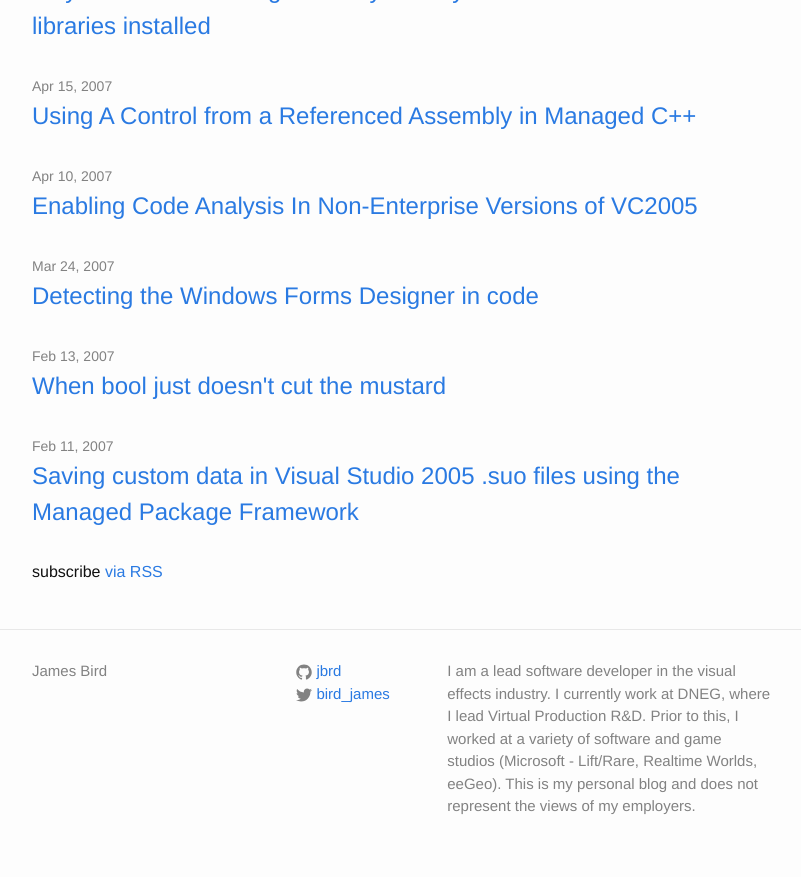
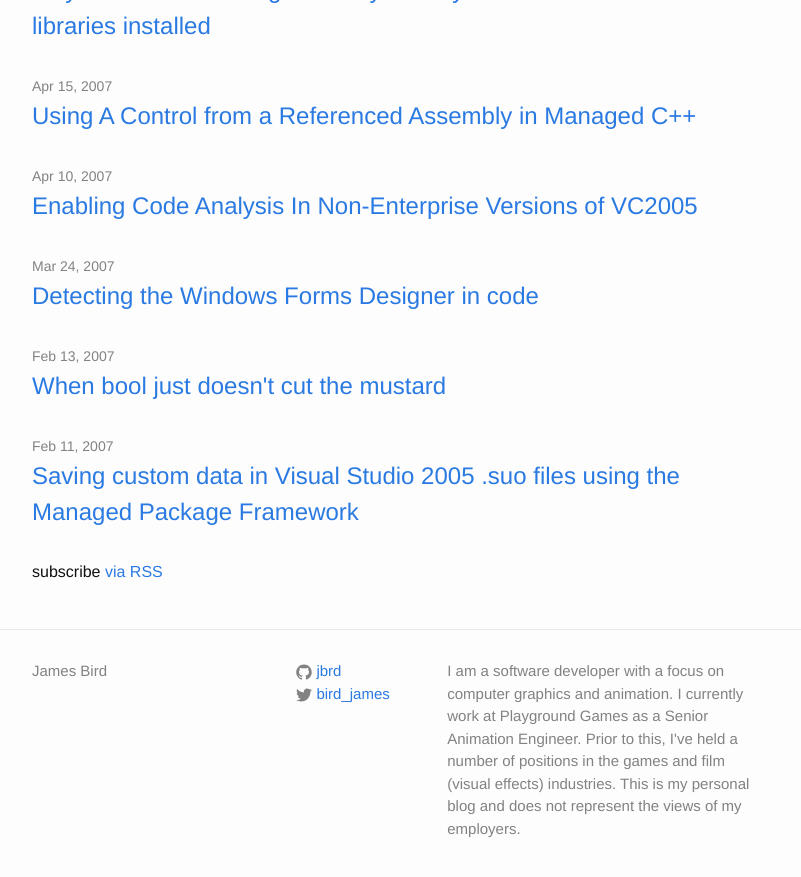
Before and after one commit to jbrd/jbrd.github.io, a Jekyll site: the page built from index.html, in a window 1280 px wide and 900 px high, scrolled down 4455 px. Shown: the top 877 px of the window, without its empty margins (238-1039 px from the left). Built offline with Jekyll 4.4.1, drawn with Linux system fonts in a browser that asks for light colours.

Commit message:
Update site description

```diff
--- a/_config.yml
+++ b/_config.yml
@@ -1,11 +1,10 @@
 # Site settings
 title: James Bird
 description: > # this means to ignore newlines until "baseurl:"
-  I am a lead software developer in the visual effects industry. I currently
-  work at DNEG, where I lead Virtual Production R&D. Prior to this, I worked
-  at a variety of software and game studios (Microsoft - Lift/Rare, Realtime
-  Worlds, eeGeo). This is my personal blog and does not represent the views
-  of my employers.
+  I am a software developer with a focus on computer graphics and animation.
+  I currently work at Playground Games as a Senior Animation Engineer. Prior to this,
+  I've held a number of positions in the games and film (visual effects) industries. This
+  is my personal blog and does not represent the views of my employers.
 baseurl: "" # the subpath of your site, e.g. /blog/
 url: "https://jbrd.github.io/" # the base hostname & protocol for your site
 twitter_username: bird_james
```
